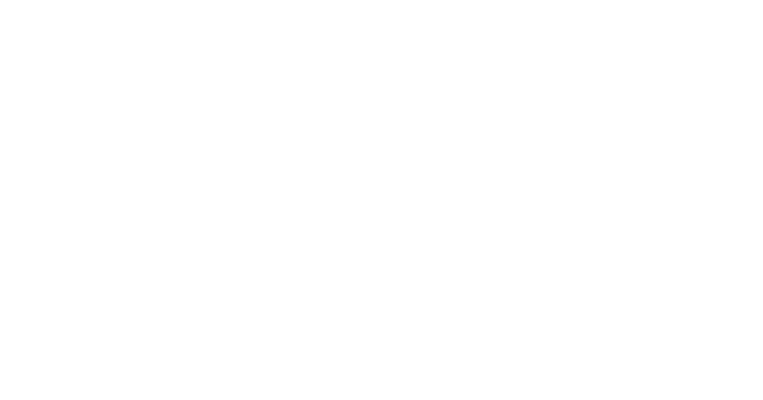
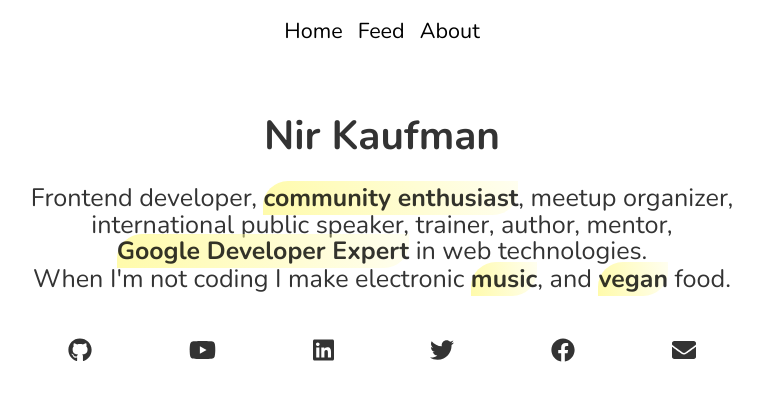
Before and after one commit to nirkaufman/nir-life, a Gatsby site: page /about in a window 1280 px wide. Before the commit this address had no page. Shown: the whole page, without its empty margins (258-1021 px from the left). Built offline with nearby package versions, Linux system fonts and the light colour scheme; Gatsby itself is replaced by a stand-in of ours; a small style sheet from the web is missing.

Commit message:
more content

```diff
--- a/gatsby-config.js
+++ b/gatsby-config.js
@@ -1,9 +1,9 @@
 module.exports = {
   siteMetadata: {
-    title: `Julia Doe`,
-    subtitle: `software developer`,
-    description: `A minimal blog starter built with Gatsbyjs. The needed Gatsby files are included.`,
-    author: `@niklasmtj`,
+    title: `Nir Kaufman`,
+    subtitle: `frontend developer`,
+    description: `Nir kaufman's personal webpage and blog.`,
+    author: `@nirkaufman`,
   },
   plugins: [
     `gatsby-plugin-react-helmet`,
@@ -30,9 +30,9 @@
         plugins: [`gatsby-remark-reading-time`, {
           resolve: `gatsby-remark-prismjs`,
           options: {
-            aliases:{sh: "bash", js:"javascript"},
+            aliases: { sh: "bash", js: "javascript" },
             showLineNumbers: true,
-          }
+          },
         }],
       },
     },
@@ -41,8 +41,8 @@
       options: {
         headers: {
           "/*": [
-            "Strict-Transport-Security: max-age=63072000"
-          ]
+            "Strict-Transport-Security: max-age=63072000",
+          ],
         }, // option to add more headers. `Link` headers are transformed by the below criteria
         allPageHeaders: [], // option to add headers for all pages. `Link` headers are transformed by the below criteria
         mergeSecurityHeaders: true, // boolean to turn off the default security headers
@@ -50,6 +50,14 @@
         mergeCachingHeaders: true, // boolean to turn off the default caching headers
         transformHeaders: (headers, path) => headers, // optional transform for manipulating headers under each path (e.g.sorting), etc.
         generateMatchPathRewrites: true, // boolean to turn off automatic creation of redirect rules for client only paths
+      },
+    },
+    {
+      resolve: "gatsby-plugin-react-svg",
+      options: {
+        rule: {
+          include: /assets/,
+        },
       },
     },
     {
--- a/package.json
+++ b/package.json
@@ -7,6 +7,10 @@
   "dependencies": {
     "@emotion/core": "^10.0.28",
     "@emotion/styled": "^10.0.27",
+    "@fortawesome/fontawesome-svg-core": "^1.2.35",
+    "@fortawesome/free-brands-svg-icons": "^5.15.3",
+    "@fortawesome/free-solid-svg-icons": "^5.15.3",
+    "@fortawesome/react-fontawesome": "^0.1.14",
     "gatsby": "^2.23.18",
     "gatsby-image": "^2.4.12",
     "gatsby-plugin-emotion": "^4.3.9",
@@ -14,6 +18,7 @@
     "gatsby-plugin-netlify": "^2.3.10",
     "gatsby-plugin-offline": "^3.2.16",
     "gatsby-plugin-react-helmet": "^3.3.9",
+    "gatsby-plugin-react-svg": "^3.0.1",
     "gatsby-plugin-sharp": "^2.6.17",
     "gatsby-remark-prismjs": "^3.5.9",
     "gatsby-remark-reading-time": "^1.1.0",
--- a/src/components/header.js
+++ b/src/components/header.js
@@ -76,11 +76,9 @@
   <SiteHeader>
     <Content>
       <p>
-        <HomeLink to="/">{siteTitle}</HomeLink>
-        <NavLink to="/blog">Blog</NavLink>
-        <GitHubLink href="https://github.com/niklasmtj/gatsby-starter-julia">
-          GitHub
-        </GitHubLink>
+        <HomeLink to="/">Home</HomeLink>
+        <NavLink to="/feed">Feed</NavLink>
+        <NavLink to="/about">About</NavLink>
       </p>
     </Content>
   </SiteHeader>
--- a/src/components/layout.js
+++ b/src/components/layout.js
@@ -12,21 +12,12 @@
 
 import Header from "./header"
 import "./layout.css"
+import SocialLinks from "./social-links"
 
 const Content = styled.div`
   margin: 0 auto;
   max-width: 860px;
   padding: 0 1.0875rem 1rem;
-  padding-top: 0;
-`
-
-const GatsbyLink = styled.a`
-  margin-left: 5px;
-`
-
-const Footer = styled.footer`
-  display: flex;
-  justify-content: center;
 `
 
 const Layout = ({ children }) => (
@@ -45,13 +36,9 @@
         <Header siteTitle={data.site.siteMetadata.title} />
         <Content>
           <main>{children}</main>
-          <Footer>
-            <p>
-            © {new Date().getFullYear()}, Built with
-            {` `}
-            </p>
-            <GatsbyLink href="https://www.gatsbyjs.org">Gatsby</GatsbyLink>
-          </Footer>
+          <footer>
+            <SocialLinks />
+          </footer>
         </Content>
       </>
     )}
--- /dev/null
+++ b/src/components/social-links.js
@@ -0,0 +1,25 @@
+import React from "react"
+import styled from "@emotion/styled"
+import { FontAwesomeIcon } from '@fortawesome/react-fontawesome'
+import  {faGithub, faTwitter, faYoutube, faFacebook, faLinkedin} from '@fortawesome/free-brands-svg-icons';
+import  {faEnvelope} from '@fortawesome/free-solid-svg-icons';
+
+const IconContainer = styled.div`
+  display: flex;
+  justify-content: space-evenly;
+`
+
+const SocialLinks = () => {
+  return (
+    <IconContainer>
+      <a href={"https://github.com/nirkaufman"} target={'_blank'}><FontAwesomeIcon icon={faGithub} size={'lg'} /></a>
+      <a href={"https://www.youtube.com/nirkaufman101"} target={'_blank'}><FontAwesomeIcon icon={faYoutube} size={'lg'}/></a>
+      <a href={"https://www.linkedin.com/in/nirkaufman"} target={'_blank'}><FontAwesomeIcon icon={faLinkedin} size={'lg'}/></a>
+      <a href={"https://twitter.com/nirkaufman/"} target={'_blank'}><FontAwesomeIcon icon={faTwitter} size={'lg'}/></a>
+      <a href={"https://www.facebook.com/nir.kaufman/"} target={'_blank'}><FontAwesomeIcon icon={faFacebook} size={'lg'}/></a>
+      <a href={"mailto:nirkaufman@gmail.com"}target={'_blank'}><FontAwesomeIcon icon={faEnvelope} size={'lg'}/></a>
+    </IconContainer>
+  )
+}
+
+export default SocialLinks
--- /dev/null
+++ b/src/pages/about.js
@@ -0,0 +1,53 @@
+import React from "react"
+import SEO from "../components/seo"
+import Layout from "../components/layout"
+import styled from "@emotion/styled"
+
+const Content = styled.div`
+  text-align: center;
+  margin: 0 auto;
+  max-width: 860px;
+  padding: 1.45rem 1.0875rem;
+`
+
+const Description = styled.p`
+  padding: 0;
+  margin-bottom: 1rem;
+  font-size: 1.4rem;
+`
+const Email = styled.a`
+  padding: 0;
+  margin-bottom: 2rem;
+  display: inline-block;
+  font-size: 1.4rem;
+`
+
+const Marker = styled.h3`
+  display: inline;
+  border-radius: 1em 0 1em 0;
+  background-image: linear-gradient(
+    -100deg,
+    rgba(255, 250, 150, 0.15),
+    rgba(255, 250, 150, 0.8) 100%,
+    rgba(255, 250, 150, 0.25)
+  );
+`
+
+
+const About = () => {
+  return (
+    <Layout>
+      <SEO title="About Nir kaufman" />
+      <Content>
+        <h1>Nir Kaufman</h1>
+        <Description>
+          Frontend developer, <Marker>community enthusiast</Marker>, meetup organizer, international public speaker,
+          trainer, author, mentor, < br/><Marker>Google Developer Expert</Marker> in web technologies. <br/>
+          When I'm not coding I make electronic <Marker>music</Marker>, and <Marker>vegan</Marker> food.
+        </Description>
+      </Content>
+    </Layout>
+  )
+}
+
+export default About
--- a/src/pages/blog.js
+++ b/src/pages/feed.js
@@ -36,9 +36,9 @@
 const IndexPage = ({ data }) => {
   return (
     <Layout>
-      <SEO title="Blog" />
+      <SEO title="Feed" />
       <Content>
-        <h1>Blog</h1>
+        <h1>The Feed</h1>
         {data.allMarkdownRemark.edges
           .filter(({ node }) => {
             const rawDate = node.frontmatter.rawDate
```
Also changed, not shown: src/components/landing-bio.js (+2 -12 lines), README.md, 1 other file.
